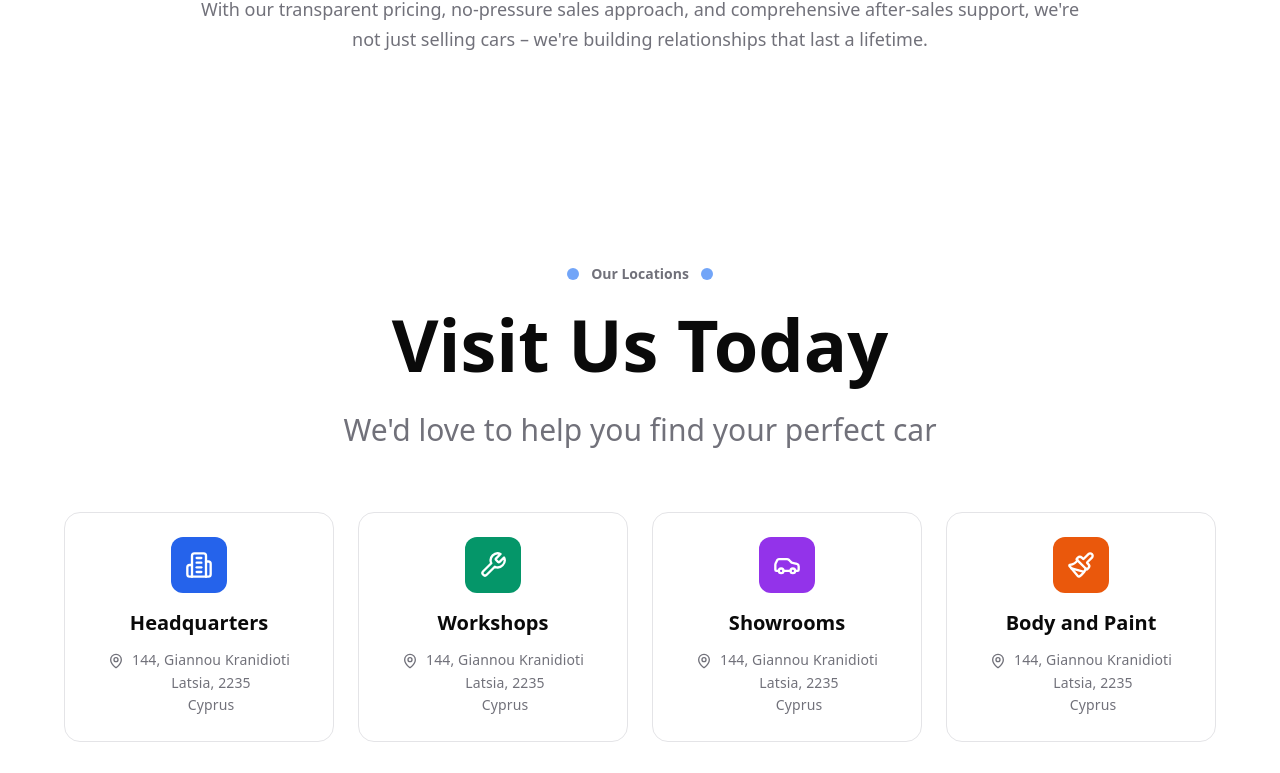
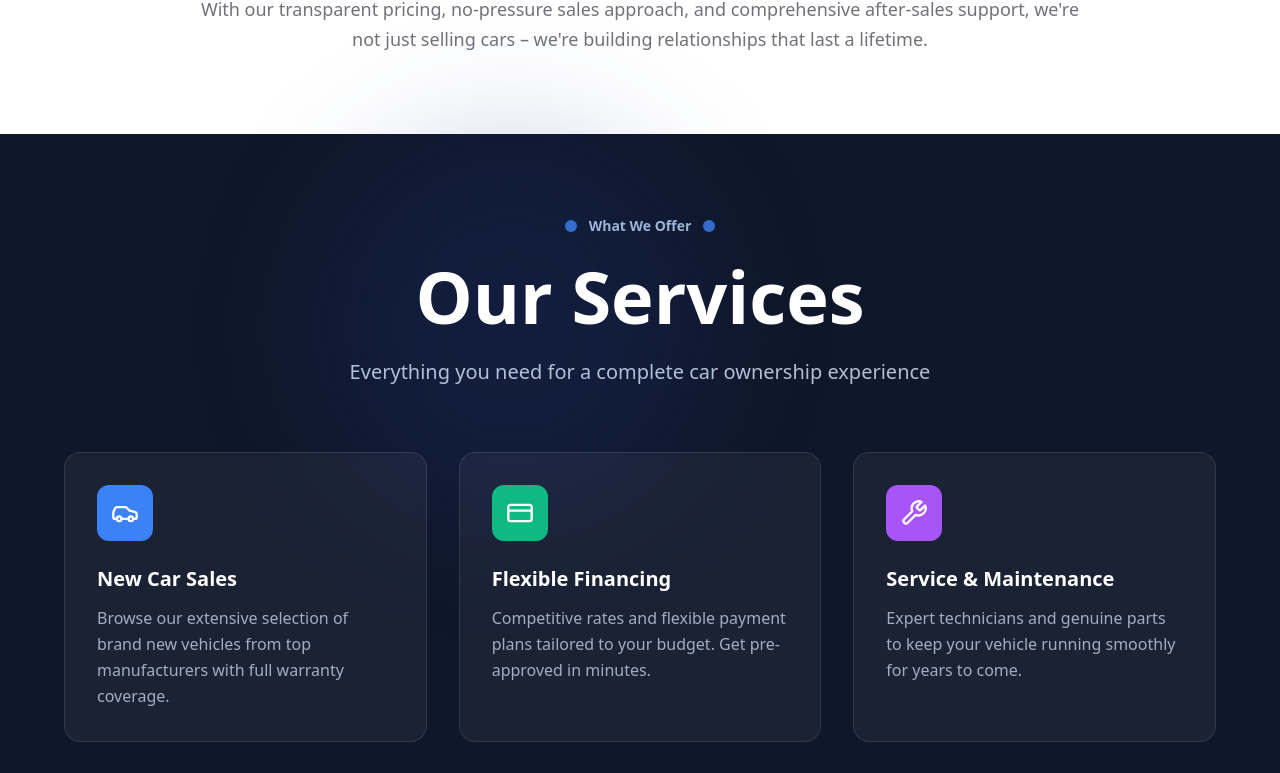
Before and after one commit to angelisltd-ctrl/remix-of-ai-video-studio-landing-page, a React (Vite) app: page / in a window 1280 px wide. Shown: the part 850-1623 px from the top of the page. Built offline with nearby package versions, Linux system fonts and the light colour scheme; the HTML template or start-up script is replaced by a standard one; a web font is replaced by a local one.

Commit message:
Reverted to commit 606819bf179684711b26df6bcb7a4aae9003a582

```diff
--- a/src/App.tsx
+++ b/src/App.tsx
@@ -1,5 +1,6 @@
 import { Header } from './components/Header'
 import { About } from './components/About'
+import { Services } from './components/Services'
 import { Contact } from './components/Contact'
 import { Footer } from './components/Footer'
 import { ScrollToTop } from './components/ScrollToTop'
@@ -12,6 +13,9 @@ export default function App() {
         <section id="about" aria-label="About section">
           <About />
         </section>
+        <section id="services" aria-label="Services section">
+          <Services />
+        </section>
         <section id="contact" aria-label="Contact section">
           <Contact />
         </section>
```
